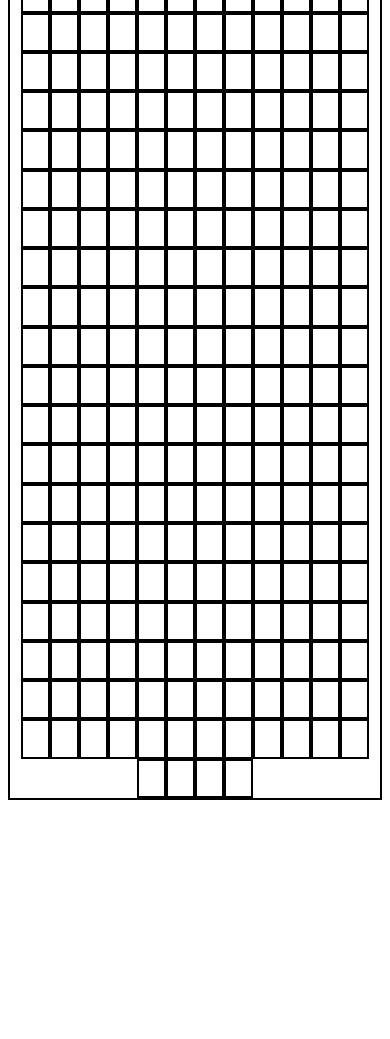
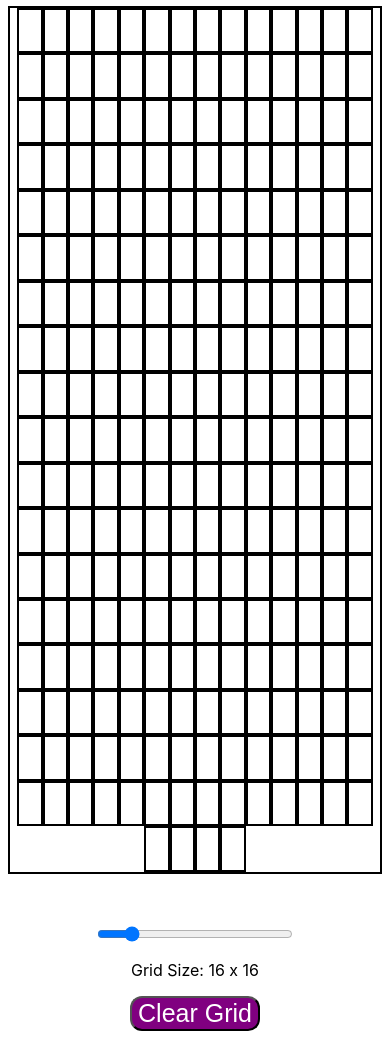
Before and after one commit to colonelcandycorn/etchAsketch, a plain HTML site: page index.html in a window 390 px wide. Shown: the part 76-1115 px from the top of the page. Before the commit the page ends 884 px from the top, so only its background shows below. Drawn offline with Linux system fonts and the light colour scheme.

Commit message:
Finish Project
Completed the project, added slider to change grid size and a button
clear the grid, and allowed the color of the squares to be randomized.

```diff
--- a/css/styles.css
+++ b/css/styles.css
@@ -1,3 +1,11 @@
+body {
+    font-family: -apple-system, BlinkMacSystemFont, 'Segoe UI', Roboto, Oxygen, Ubuntu, Cantarell, 'Open Sans', 'Helvetica Neue', sans-serif;
+}
+
+.header {
+    text-align: center;
+}
+
 .container {
     display: flex;
     justify-content: center;
@@ -11,11 +19,33 @@
 
 .grid {
     flex-basis: 5.787%;
-    min-width: 25px;
-    min-height: 25px;
     border: black solid 2px;
 }
 
-.clickedGrid {
-    background-color: black;
+
+.gridSize {
+    display: flex;
+    justify-content: center;
+    max-width: 200px;
+    margin-left: auto;
+    margin-right: auto;
+    margin-top: 50px;
+    flex-basis: 100%;
+    flex-wrap: wrap;
 }
+
+.slider {
+    width: 100%;
+}
+
+.buttonContainer {
+    display: flex;
+    justify-content: center;
+}
+
+#clearGrid {
+    font-size: 25px;
+    border-radius: 12px;
+    background-color: purple;
+    color: white;
+}
--- a/index.html
+++ b/index.html
@@ -9,6 +9,14 @@
         <link rel="stylesheet" href="./css/styles.css">
     </head>
     <body>
+        <h1 class="header">Etch A Sketch</h1>
         <div class="container"></div>
+        <div class="gridSize">
+            <input type="range" min="1" max="100" value="16" class="slider">
+            <p class="gridText">Grid Size: 16 x 16</p>
+        </div>
+        <div class="buttonContainer">
+            <button id="clearGrid">Clear Grid</button>
+        </div>
     </body>
 </html>
--- a/js/index.js
+++ b/js/index.js
@@ -1,4 +1,12 @@
-const containerDiv = document.querySelector('.container')
+const containerDiv = document.querySelector('.container');
+const slider = document.querySelector('.slider');
+const gridText = document.querySelector('.gridText');
+const replacementDiv = document.createElement('div');
+const clearGridbutton = document.querySelector('#clearGrid')
+
+replacementDiv.classList.add('container');
+
+var gridPercentage = 5.787;
 
 for (i = 0; i < 256; i++) {
     let div = document.createElement('div');
@@ -7,9 +15,37 @@ for (i = 0; i < 256; i++) {
     containerDiv.append(div);
 }
 
+var grid = document.querySelectorAll('.grid');
+grid.forEach(square => square.addEventListener('mouseover', fillGrid));
+
 function fillGrid(e) {
-    this.classList.toggle('clickedGrid')
+    this.classList.add('clickedGrid')
+    this.style.backgroundColor = `rgb(${Math.floor(Math.random() * 255)},
+                                      ${Math.floor(Math.random() * 255)},
+                                      ${Math.floor(Math.random() * 255)})`
 }
 
-const grid = document.querySelectorAll('.grid')
-grid.forEach(square => square.addEventListener('click', fillGrid))
+function buildGrid(num) {
+    grid.forEach(square => containerDiv.removeChild(square))
+    gridPercentage = ((864-(num * 4)) / 8.64) / num;
+    for (i = 0; i < num * num; i++) {
+        let div = document.createElement('div');
+        div.classList.toggle('grid');
+        div.classList.add(`${i}`);
+        div.style.flexBasis = `${gridPercentage}%`;
+        console.log(div.style.flexBasis)
+        containerDiv.append(div);
+    }
+    grid = document.querySelectorAll('.grid');
+    grid.forEach(square => square.addEventListener('mouseover', fillGrid));
+}
+
+slider.oninput = function() {
+    gridText.textContent = `Grid Size: ${this.value} x ${this.value}`
+    buildGrid(this.value)
+}
+
+clearGridbutton.addEventListener('click', function() {
+    let clickedGrid = document.querySelectorAll('.clickedGrid');
+    clickedGrid.forEach(square => square.style.backgroundColor = '');
+})
```
